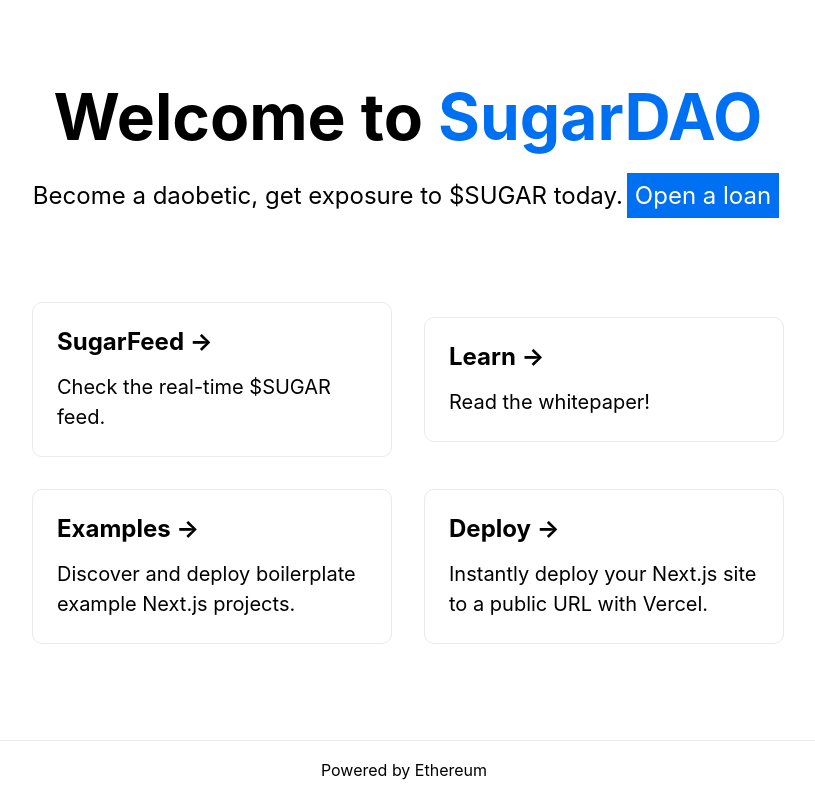
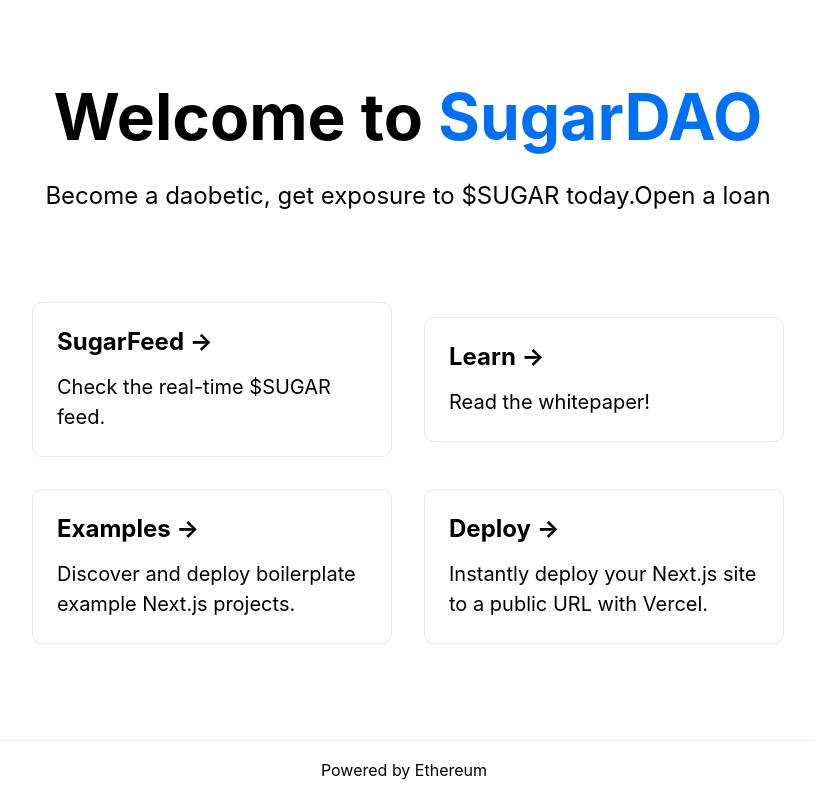
Before and after one commit to liamzebedee/sugardao, a Next.js app in the folder dapp/: page / in a window 1280 px wide. Shown: the whole page, without its empty margins (232-1047 px from the left). Built offline with nearby package versions, Linux system fonts and the light colour scheme.

Commit message:
fix link issues

```diff
--- a/dapp/pages/index.js
+++ b/dapp/pages/index.js
@@ -1,8 +1,11 @@
 import Head from 'next/head'
 import Image from 'next/image'
+import Link from 'next/link'
 import styles from '../styles/Home.module.css'
+import { useRouter } from 'next/router'
 
 export default function Home() {
+  const router = useRouter()
   return (
     <div className={styles.container}>
       <Head>
@@ -18,11 +21,11 @@
 
         <p className={styles.description}>
           Become a daobetic, get exposure to $SUGAR today.
-          <a className={styles.button} href="/loans/open">Open a loan</a>
+          <Link className={styles.button} href="/loans/open">Open a loan</Link>
         </p>
 
         <div className={styles.grid}>
-          <a href="/sugar-feed" className={styles.card}>
+          <a href='#' onClick={() => router.push('/sugar-feed')} className={styles.card}>
             <h2>SugarFeed &rarr;</h2>
             <p>Check the real-time $SUGAR feed.</p>
           </a>
--- /dev/null
+++ b/dapp/pages/sugar-feed.js
@@ -0,0 +1,3 @@
+export default function SugarFeed() {
+    return ''
+}
```
